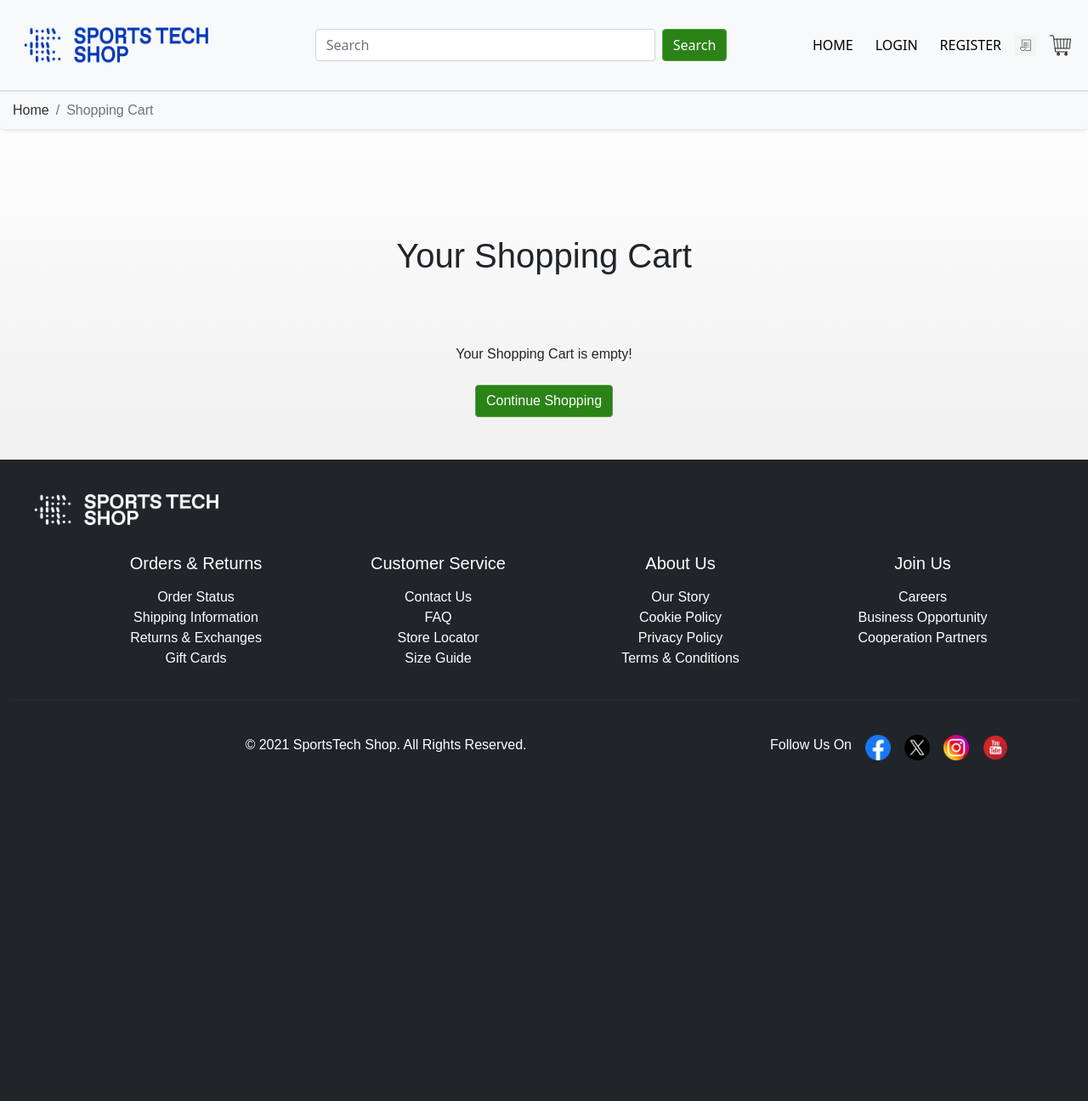
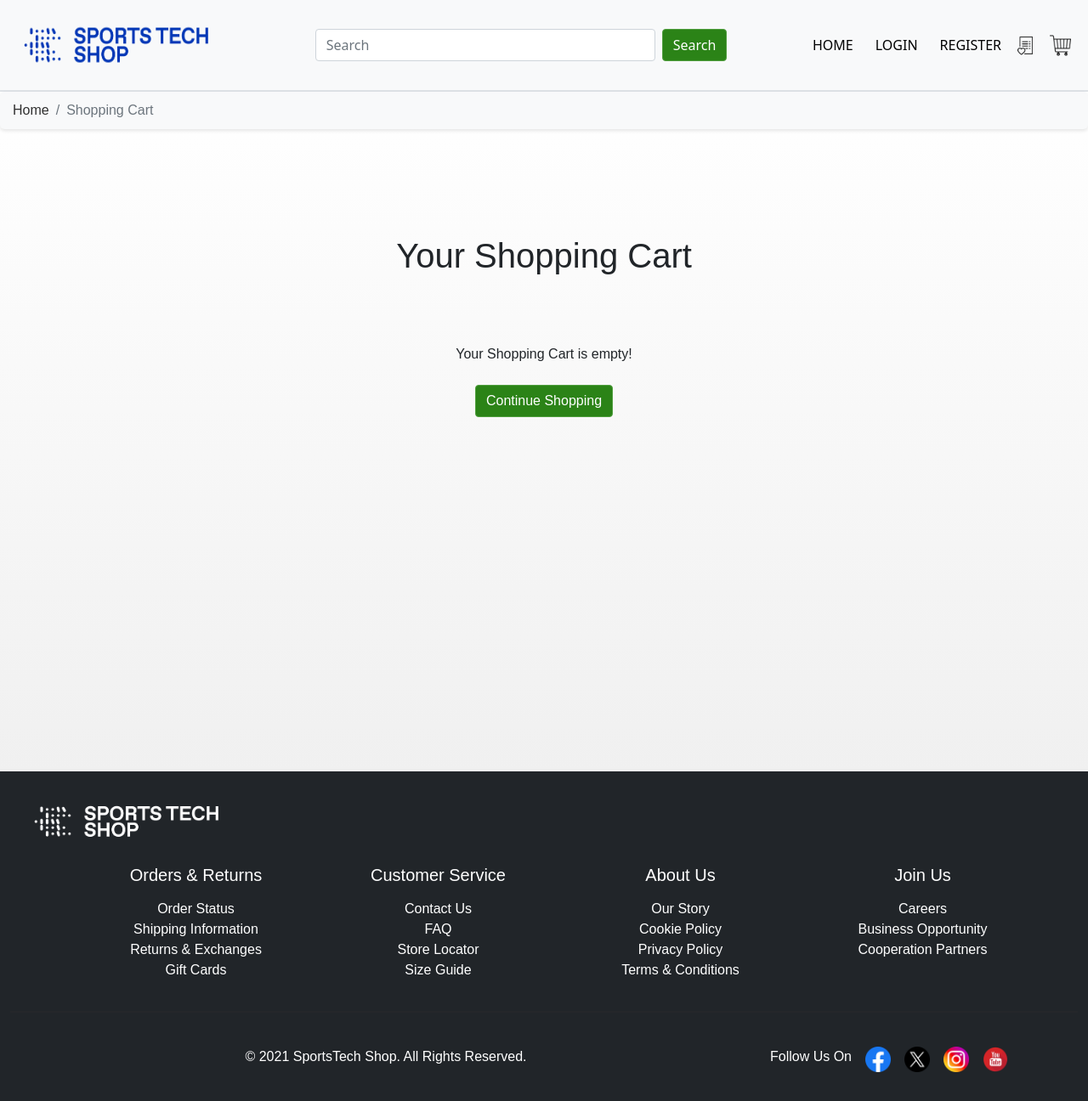
Before and after one commit to lobbzj/QUT-Capstone-Project-T239, a Flask app: page /cart/ in a window 1280 px wide. Shown: the whole page at 85% size. Before the commit the page ends 895 px from the top, so only its background shows below. Run offline with Flask 3, Linux system fonts and the light colour scheme; some libraries are stand-ins or nearby versions.

Commit message:
Update CSS and wishlist icon

```diff
--- a/QUT-Capstone-Project-T239/app/static/styles/general.css
+++ b/QUT-Capstone-Project-T239/app/static/styles/general.css
@@ -155,6 +155,7 @@ main {
 
     /* Adjust this based on the navbar height */
     flex: 1;
+    min-height: 100vh;
 }
 
 /* Divider (Horizontal Rule) Styles */
--- a/QUT-Capstone-Project-T239/app/templates/base.html
+++ b/QUT-Capstone-Project-T239/app/templates/base.html
@@ -92,7 +92,7 @@
             <li class="nav-item">
               <a class="nav-link no-underline nav-link:hover" href="{{ url_for('wishlist.show_wishlist') }}"
                 aria-label="Go to wishlist">
-                <img src="../static/img/wishlist.jpg" width="25" height="25" class="d-inline-block align-top"
+                <img src="../static/img/wishlist.png" width="25" height="25" class="d-inline-block align-top"
                   alt="Wishlist" />
               </a>
             </li>
```
Also changed, not shown: QUT-Capstone-Project-T239/app/static/img/wishlist.jpg, QUT-Capstone-Project-T239/app/static/img/wishlist.png (added).
